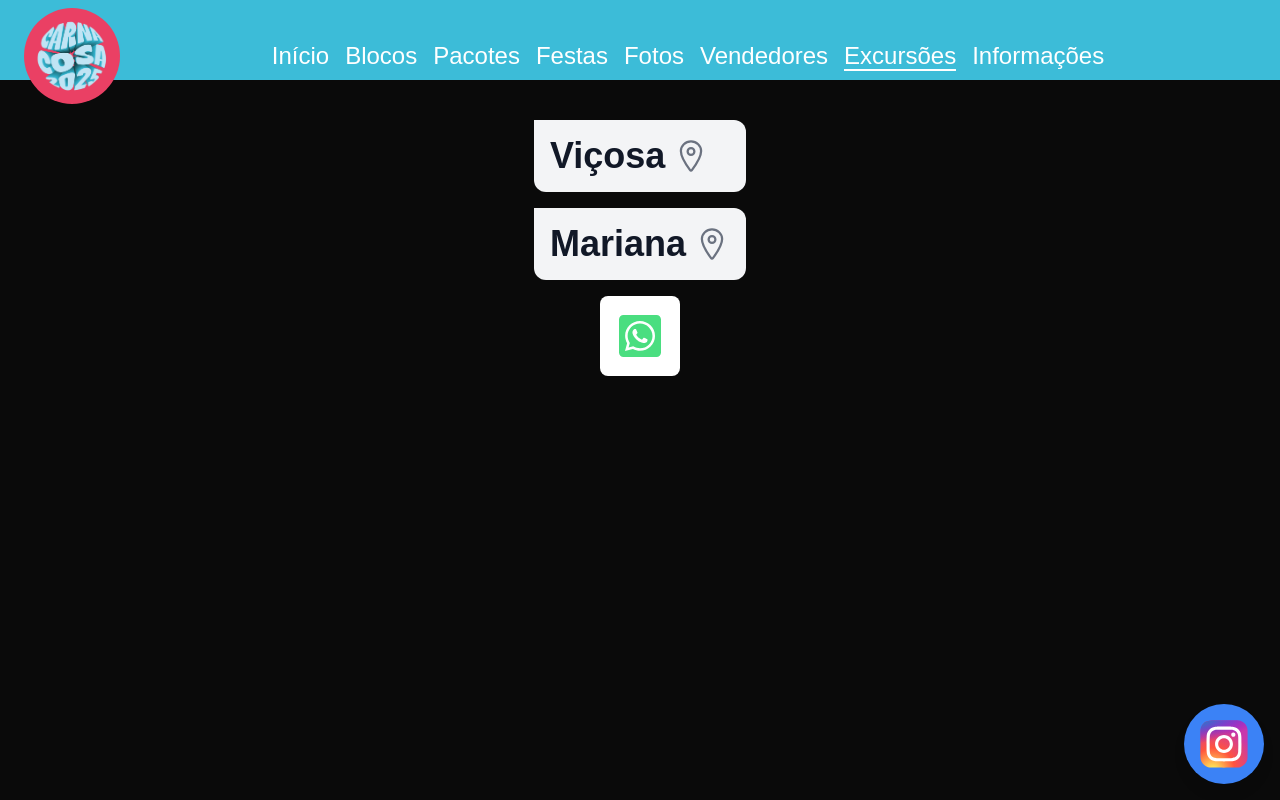
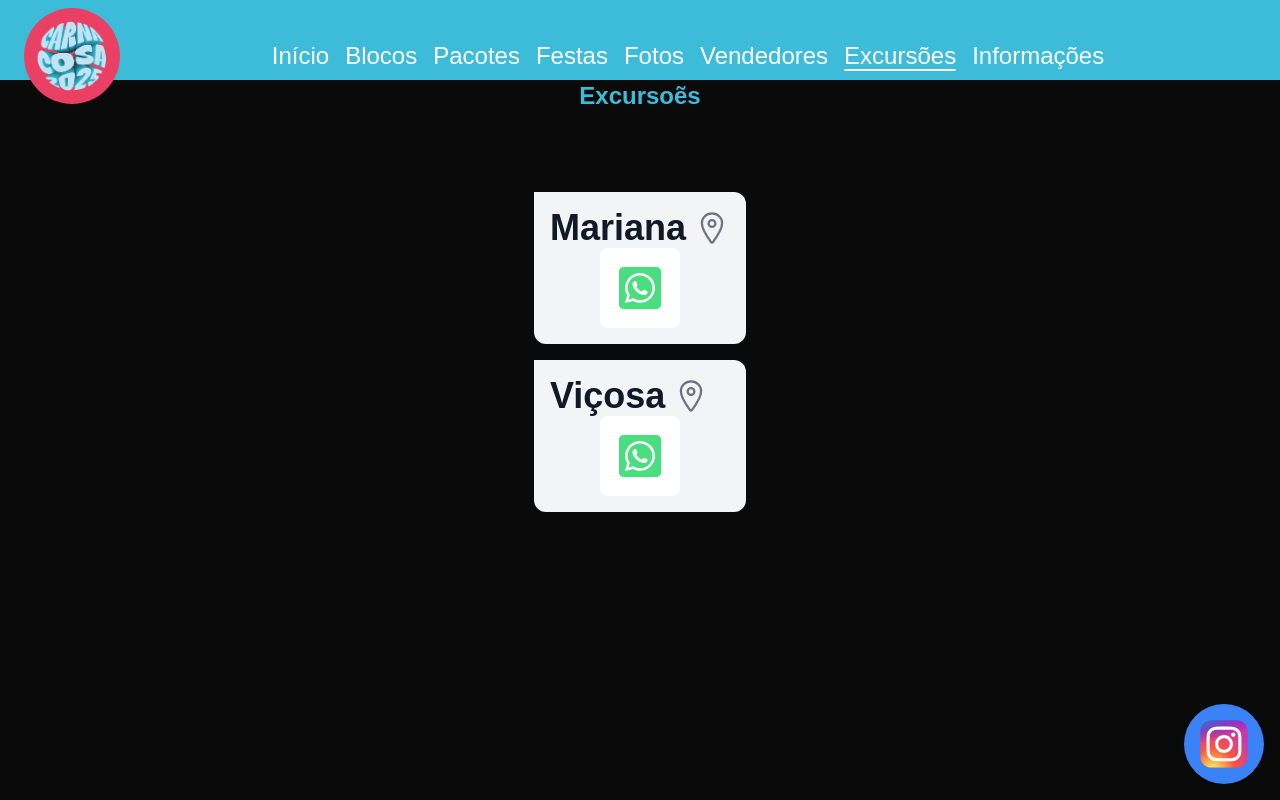
Before and after one commit to lucasFilppe/carna-cosa, a Next.js app: page /excursoes in a window 1280 px wide. Built offline with nearby package versions, Linux system fonts and the light colour scheme.

Commit message:
corrigindo seçoes

```diff
--- a/app/blocos/page.tsx
+++ b/app/blocos/page.tsx
@@ -89,9 +89,21 @@ const Blocos = () => {
                 </a>
               ))}
             </div>
+
           </div>
         ))}
-
+         {/* Botão de Comprar Pacote */}
+         <div className="max-w-4xl mx-auto  text-center">
+              <button className="bg-pink-600 text-white font-bold py-3 px-6 rounded-lg shadow-lg hover:bg-pink-700 transition duration-200">
+                <a
+                  href="https://wa.me/5531999119767"
+                  target="_blank"
+                  rel="noopener noreferrer"
+                >
+                  Comprar Blocos
+                </a>
+              </button>
+            </div>
       </main>
     </>
   );
--- a/app/excursoes/page.tsx
+++ b/app/excursoes/page.tsx
@@ -1,33 +1,26 @@
-import Head from 'next/head';
+import Head from "next/head";
 import { IoLocationOutline } from "react-icons/io5";
-import { FaWhatsappSquare } from 'react-icons/fa';
+import { FaWhatsappSquare } from "react-icons/fa";
 
 const Excursoes = () => {
   return (
     <>
       <Head>
         <title>Excursoẽs</title>
-          <meta name="description" content="Veja os blocos de carnaval disponíveis para aproveitar." />
+        <meta
+          name="description"
+          content="Veja os blocos de carnaval disponíveis para aproveitar."
+        />
       </Head>
-        <main>
+      <main className="mt-10">
         {/* Seção excursoes */}
-           <section
-            id="excursoes"
-            className='mt-20 flex justify-center'
-          >
-            <div className="flex flex-col items-center gap-4"> {/* Altere flex para flex-col para empilhar os itens verticalmente */}
+        <h1 className="text-4xl sm:text-2xl font-bold mt-5 mb-5 flex items-center justify-center text-center text-customBlue">
+            Excursoẽs
+          </h1>
+        <section id="excursoes" className="mt-20 flex justify-center">
 
-              <div className="flex flex-col w-full max-w-[320px] leading-1.5 p-4 border-gray-200 bg-gray-100 rounded-e-xl rounded-es-xl dark:bg-gray-700">
-                <div className="flex items-center space-x-2 rtl:space-x-reverse">
-                  <span className="text-4xl font-semibold text-gray-900 dark:text-white">
-                    Viçosa
-                  </span>
-                  <span className="text-4xl font-normal text-gray-500 dark:text-gray-400">
-                    <IoLocationOutline />
-                  </span>
-                </div>
-              </div>
-
+          <div className="flex flex-col items-center gap-4">
+            {/* Altere flex para flex-col para empilhar os itens verticalmente */}
             <div className="flex flex-col w-full max-w-[320px] leading-1.5 p-4 border-gray-200 bg-gray-100 rounded-e-xl rounded-es-xl dark:bg-gray-700">
               <div className="flex items-center space-x-2 rtl:space-x-reverse">
                 <span className="text-4xl font-semibold text-gray-900 dark:text-white">
@@ -37,8 +30,6 @@ const Excursoes = () => {
                   <IoLocationOutline />
                 </span>
               </div>
-              </div>
-
               <button
                 id="dropdownMenuIconButton"
                 data-dropdown-toggle="dropdownDots"
@@ -52,13 +43,39 @@ const Excursoes = () => {
                   rel="noopener noreferrer"
                   className="flex items-center text-white font-bold rounded p-2 transition-transform duration-300 hover:scale-105 hover:bg-green-500 hover:text-white"
                 >
-                <FaWhatsappSquare className="w-12 h-12 text-green-400 transition-colors duration-300 hover:text-green-600"/>
+                  <FaWhatsappSquare className="w-12 h-12 text-green-400 transition-colors duration-300 hover:text-green-600" />
                 </a>
               </button>
+            </div>
 
+            <div className="flex flex-col w-full max-w-[320px] leading-1.5 p-4 border-gray-200 bg-gray-100 rounded-e-xl rounded-es-xl dark:bg-gray-700">
+              <div className="flex items-center space-x-2 rtl:space-x-reverse">
+                <span className="text-4xl font-semibold text-gray-900 dark:text-white">
+                  Viçosa
+                </span>
+                <span className="text-4xl font-normal text-gray-500 dark:text-gray-400">
+                  <IoLocationOutline />
+                </span>
+              </div>
+              <button
+                id="dropdownMenuIconButton"
+                data-dropdown-toggle="dropdownDots"
+                data-dropdown-placement="bottom-start"
+                className="inline-flex self-center items-center p-2 text-sm font-medium text-center text-gray-900 bg-white rounded-lg hover:bg-gray-100 focus:ring-4 focus:outline-none dark:text-white focus:ring-gray-50 dark:bg-gray-900 dark:hover:bg-gray-800 dark:focus:ring-gray-600"
+                type="button"
+              >
+                <a
+                  href="https://wa.me/5531999119767"
+                  target="_blank"
+                  rel="noopener noreferrer"
+                  className="flex items-center text-white font-bold rounded p-2 transition-transform duration-300 hover:scale-105 hover:bg-green-500 hover:text-white"
+                >
+                  <FaWhatsappSquare className="w-12 h-12 text-green-400 transition-colors duration-300 hover:text-green-600" />
+                </a>
+              </button>
+            </div>
           </div>
         </section>
-
       </main>
     </>
   );
--- a/app/vendedores/page.tsx
+++ b/app/vendedores/page.tsx
@@ -9,14 +9,14 @@ const Vendedores = () => {
         <title>Vendedores de Carnaval</title>
         <meta name="description" content="Encontre informações sobre os vendedores e fornecedores do carnaval." />
       </Head>
-      <main>
+      <main className='mt-10'>
 
         {/* Seção Vendedores Oficiais */}
         <section
           id="vendedores"
-          className='mt-10'
+
         >
-          <h1 className="text-xl sm:text-2xl font-bold mt-5 mb-5 flex items-center justify-center text-center text-customBlue">
+          <h1 className="text-4xl sm:text-2xl font-bold  mb-5 flex items-center justify-center text-center text-customBlue">
             Vendedores oficiais
           </h1>
           <div className="flex flex-col sm:flex-row flex-wrap items-center justify-center gap-6 w-full max-w-md sm:max-w-3xl mx-auto">
```
Lines whose indentation alone changed are shown as unchanged.
